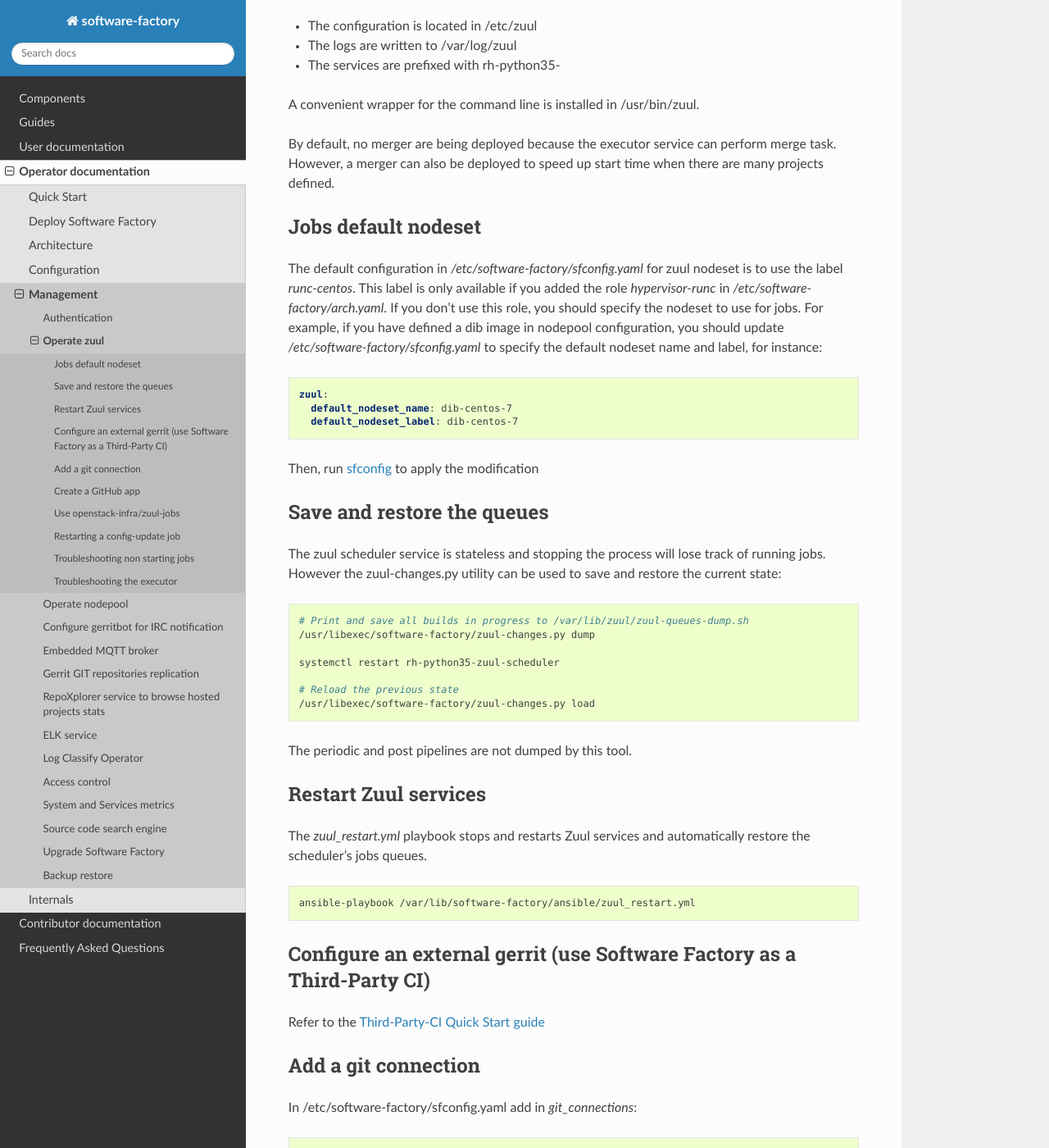
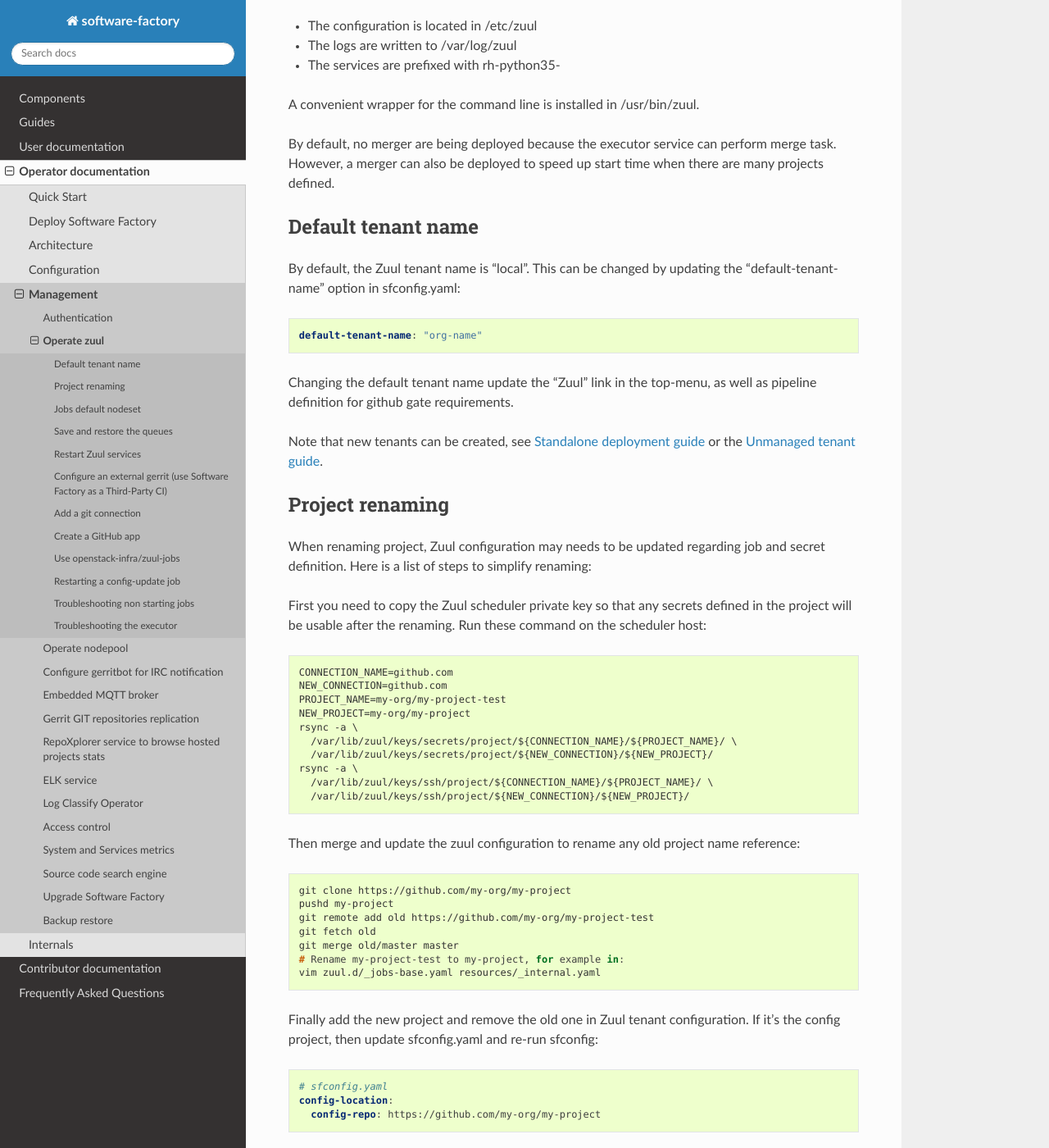
Before and after one commit to softwarefactory-project/sf-docs, a Sphinx documentation site: the page built from docs/operator/zuul_operator.rst, in a window 1280 px wide and 1400 px high, scrolled down 313 px. Shown: the whole window at 82% size. Built offline with Sphinx 7.4.7 and the Read the Docs theme 2.0.0, drawn with Linux system fonts in a browser that asks for light colours.

Commit message:
zuul: add tenant name and project rename documentation
Change-Id: Ic5495e141d875a56e04da7f4d0fef7d91d8c1902

```diff
--- a/docs/operator/zuul_operator.rst
+++ b/docs/operator/zuul_operator.rst
@@ -20,6 +20,71 @@
 By default, no merger are being deployed because the executor service
 can perform merge task. However, a merger can also be deployed to speed
 up start time when there are many projects defined.
+
+
+Default tenant name
+-------------------
+
+By default, the Zuul tenant name is "local". This can be changed by updating
+the "default-tenant-name" option in sfconfig.yaml:
+
+.. code-block:: yaml
+
+   default-tenant-name: "org-name"
+
+Changing the default tenant name update the "Zuul" link in the top-menu,
+as well as pipeline definition for github gate requirements.
+
+Note that new tenants can be created, see
+:ref:`Standalone deployment guide <tenant_deployment>` or the
+:ref:`Unmanaged tenant guide <unmanaged_tenant>`.
+
+
+Project renaming
+----------------
+
+When renaming project, Zuul configuration may needs to be updated regarding
+job and secret definition. Here is a list of steps to simplify renaming:
+
+First you need to copy the Zuul scheduler private key so that any secrets
+defined in the project will be usable after the renaming. Run these command
+on the scheduler host:
+
+.. code-block:: console
+
+   CONNECTION_NAME=github.com
+   NEW_CONNECTION=github.com
+   PROJECT_NAME=my-org/my-project-test
+   NEW_PROJECT=my-org/my-project
+   rsync -a \
+     /var/lib/zuul/keys/secrets/project/${CONNECTION_NAME}/${PROJECT_NAME}/ \
+     /var/lib/zuul/keys/secrets/project/${NEW_CONNECTION}/${NEW_PROJECT}/
+   rsync -a \
+     /var/lib/zuul/keys/ssh/project/${CONNECTION_NAME}/${PROJECT_NAME}/ \
+     /var/lib/zuul/keys/ssh/project/${NEW_CONNECTION}/${NEW_PROJECT}/
+
+Then merge and update the zuul configuration to rename any old project name
+reference:
+
+.. code-block:: console
+
+   git clone https://github.com/my-org/my-project
+   pushd my-project
+   git remote add old https://github.com/my-org/my-project-test
+   git fetch old
+   git merge old/master master
+   # Rename my-project-test to my-project, for example in:
+   vim zuul.d/_jobs-base.yaml resources/_internal.yaml
+
+Finally add the new project and remove the old one in Zuul tenant configuration.
+If it's the config project, then update sfconfig.yaml and re-run sfconfig:
+
+.. code-block:: yaml
+
+   # sfconfig.yaml
+   config-location:
+     config-repo: https://github.com/my-org/my-project
+
 
 Jobs default nodeset
 --------------------
```
